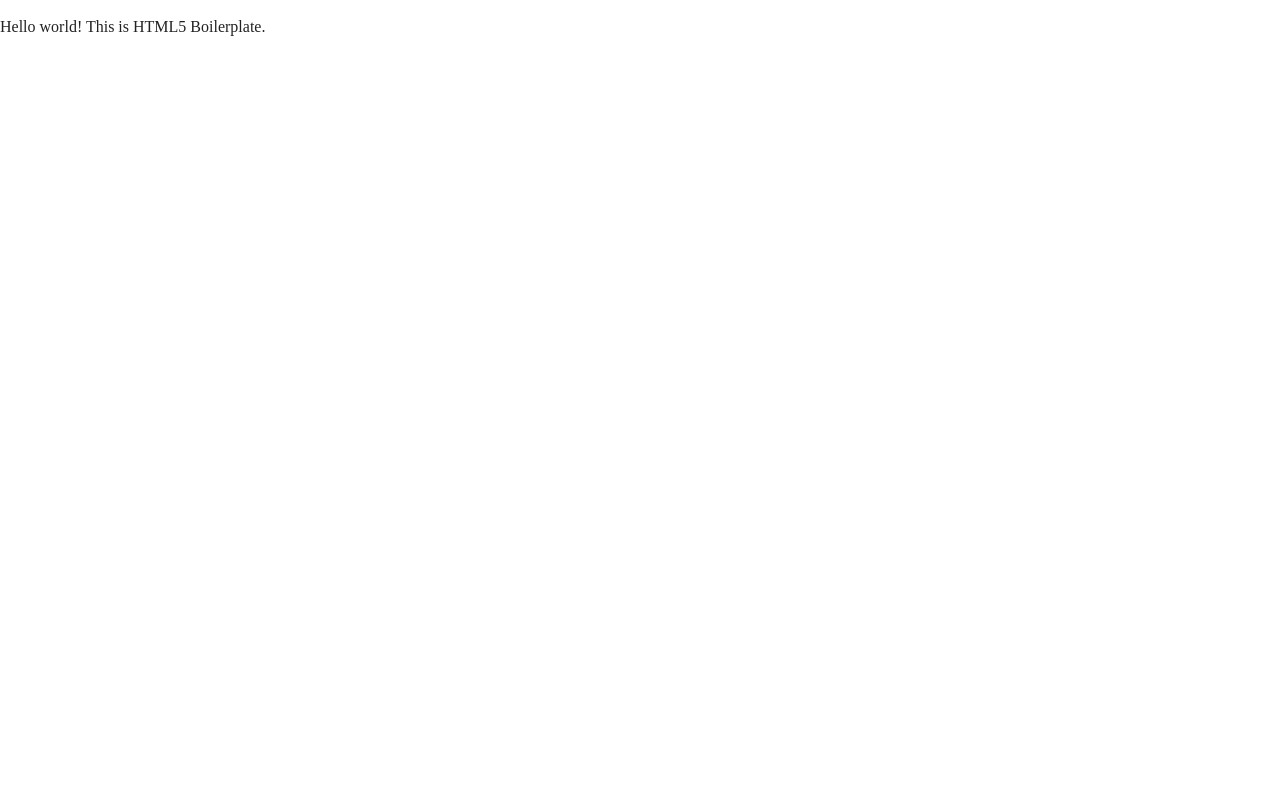
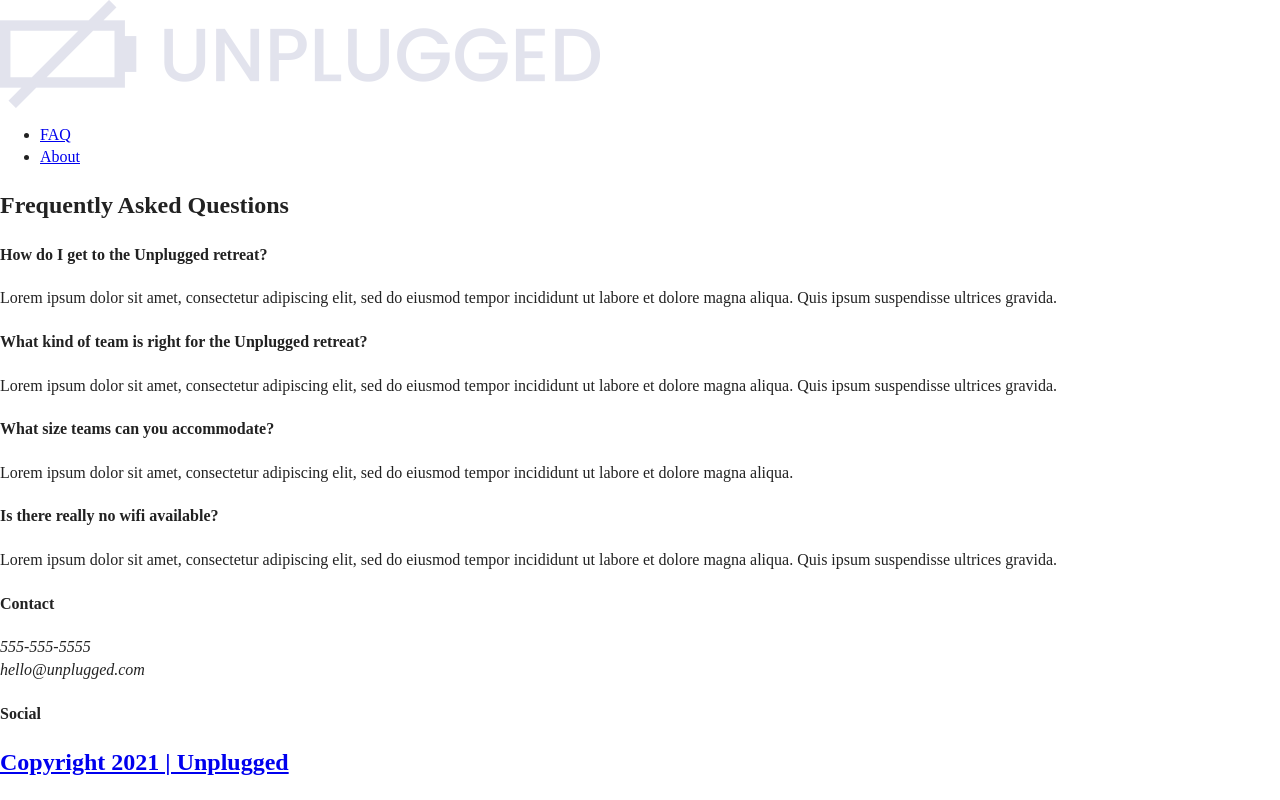
Before and after one commit to jbrunker-code/unplugged-retreat, a website: page faq/index.html in a window 1280 px wide. Drawn offline with Linux system fonts and the light colour scheme.

Commit message:
Added faq page content

```diff
--- a/faq/index.html
+++ b/faq/index.html
@@ -3,7 +3,7 @@
 
 <head>
   <meta charset="utf-8">
-  <title></title>
+  <title>FAQ | Unplugged</title>
   <meta name="description" content="">
   <meta name="viewport" content="width=device-width, initial-scale=1">
 
@@ -23,9 +23,76 @@
 </head>
 
 <body>
+    <header>
+        <div class="content-wrapper">
+            <a href="../index.html"><img src="../img/unplugged-logo.png" alt="unplugged logo"></a>
+            <div class="header-divider"></div>
+            <nav>
+                <ul>
+                    <li><a href="index.html">FAQ</a></li>
+                    <li><a href="../about/index.html" target="_blank">About</a></li>
+                </ul>
+            </nav>
+        </div>
+    </header>
 
+    <main class="faq">
+        <div class="content-wrapper">
+            <h2>Frequently Asked Questions</h2>
+            <div class="faq-content">
+                <h4>How do I get to the Unplugged retreat?</h4>
+                <p>Lorem ipsum dolor sit amet, consectetur adipiscing elit, sed do eiusmod tempor incididunt ut labore et dolore magna aliqua. Quis ipsum suspendisse ultrices gravida.</p>
+            </div>
+            <div class="faq-content">
+                <h4>What kind of team is right for the Unplugged retreat?</h4>
+                <p>Lorem ipsum dolor sit amet, consectetur adipiscing elit, sed do eiusmod tempor incididunt ut labore et dolore magna aliqua. Quis ipsum suspendisse ultrices gravida.</p>
+            </div>
+            <div class="faq-content">
+                <h4>What size teams can you accommodate?</h4>
+                <p>Lorem ipsum dolor sit amet, consectetur adipiscing elit, sed do eiusmod tempor incididunt ut labore et dolore magna aliqua.</p>
+            </div>
+            <div class="faq-content">
+                <h4>Is there really no wifi available?</h4>
+                <p>Lorem ipsum dolor sit amet, consectetur adipiscing elit, sed do eiusmod tempor incididunt ut labore et dolore magna aliqua. Quis ipsum suspendisse ultrices gravida.</p>
+            </div>
+        </div> <!-- faq content-wrapper ends -->
+    </main> <!-- main faq ends -->
+
+    <footer>
+        <div class="content-wrapper">
+            <div class="footer-content">
+                <div class="contact">
+                    <h4>Contact</h4>
+                    <address>
+                        <p>555-555-5555<br>
+                            hello@unplugged.com
+                        </p>
+                    </address>
+                </div>
+                <div class="social">
+                    <h4>Social</h4>
+                    <div class="social-icons">
+                        <p>
+                            <a href="https://www.facebook.com" target="_blank"</a>
+                        </p>
+                        <p>
+                            <a href="https://www.twitter.com" target="_blank"</a>
+                        </p>
+                        <p>
+                            <a href="https://www.instagram.com" target="_blank"</a>
+                        </p>
+                            <!-- other social links here -->
+                    </div>
+                </div>
+            </div> <!-- footer content ends -->
+        </div> <!-- footer content-wrapper ends -->
+
+        <div class="copyright">
+            <h2>Copyright 2021 | Unplugged</h2>
+        </div>
+    </footer>
   <!-- Add your site or application content here -->
-  <p>Hello world! This is HTML5 Boilerplate.</p>
+
   <script src="../js/vendor/modernizr-3.11.2.min.js"></script>
   <script src="../js/plugins.js"></script>
   <script src="../js/main.js"></script>
```
